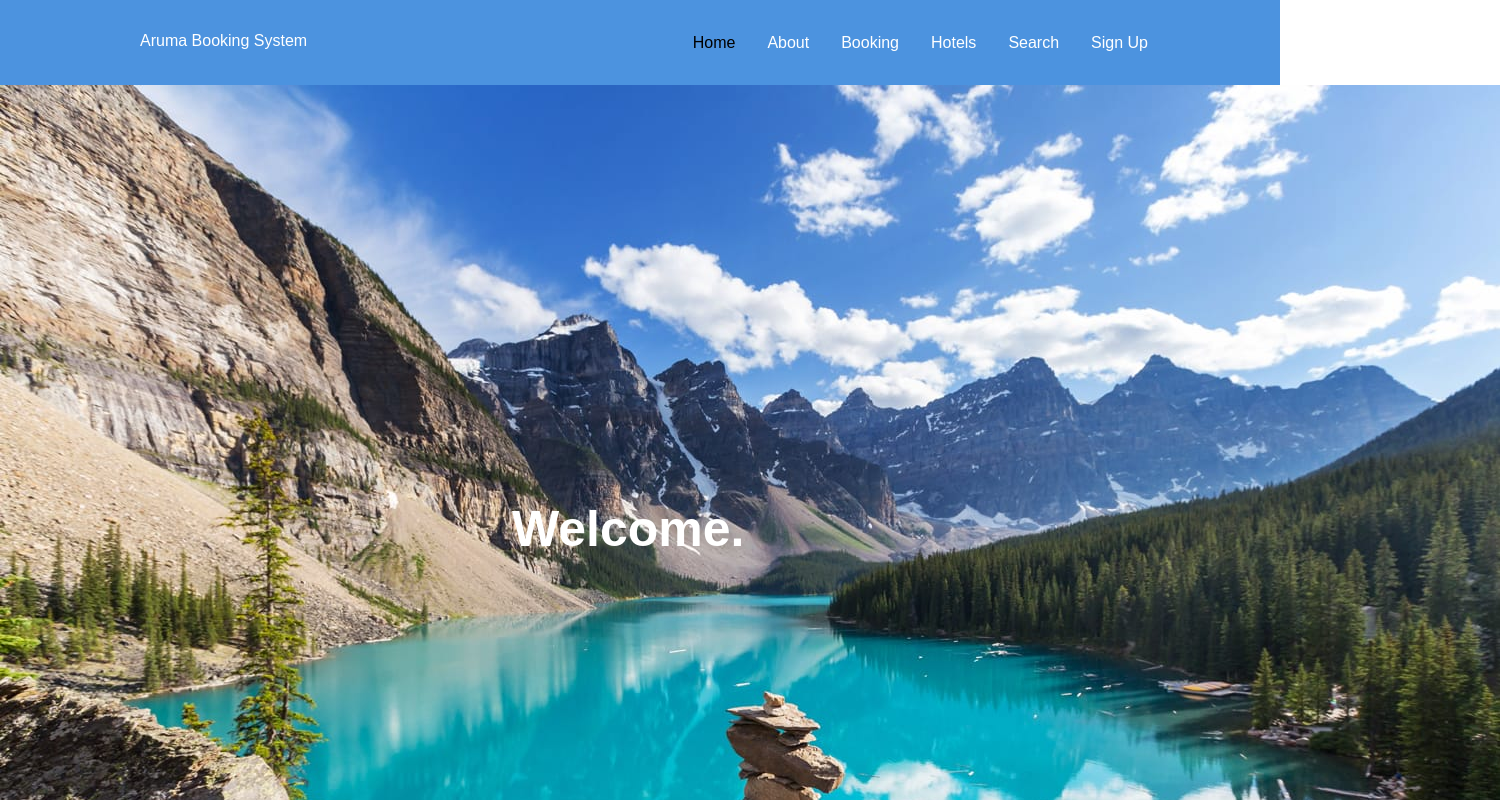
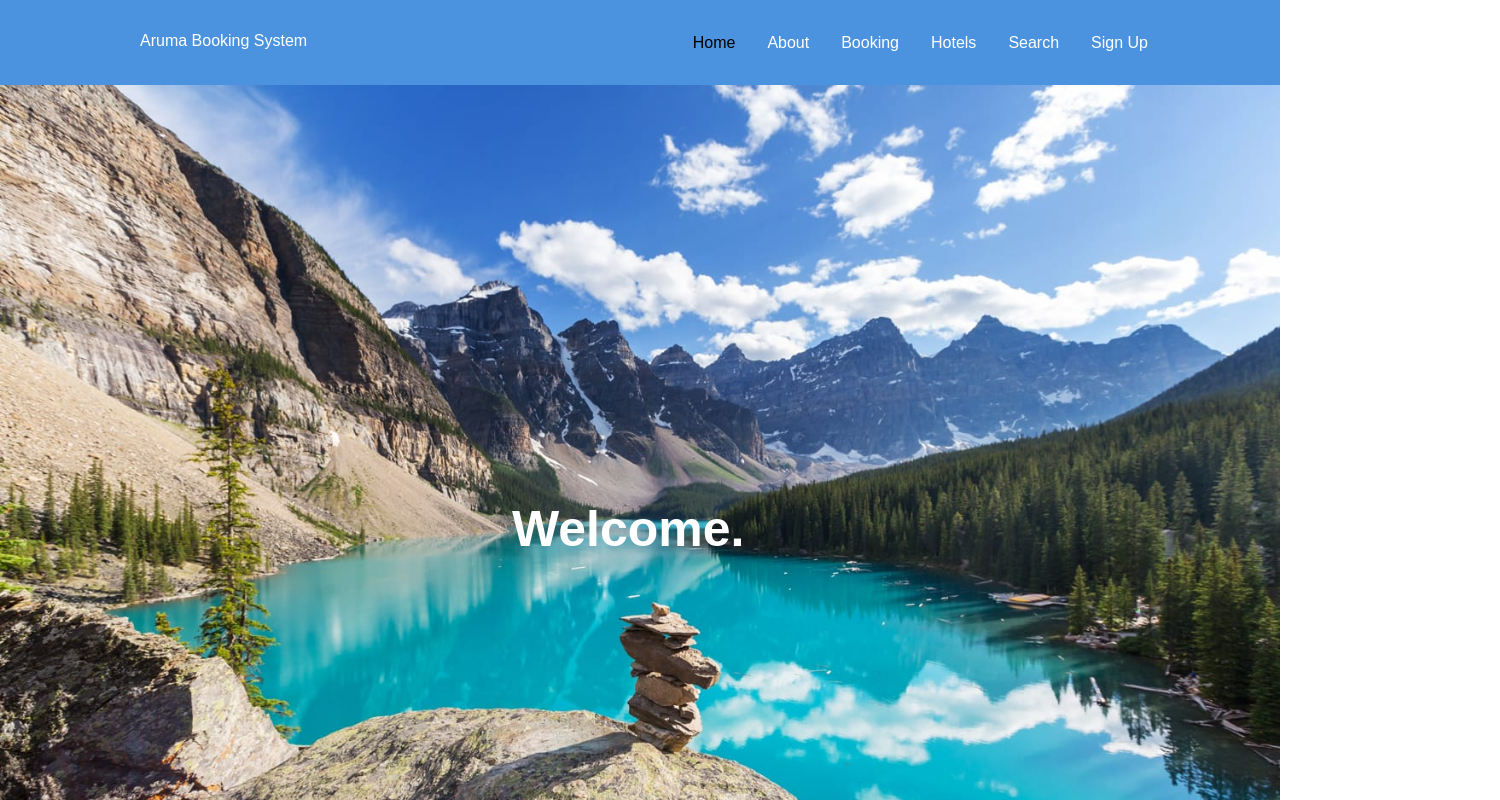
Before and after one commit to Fahmi-IT/CSI2132_Project, a React (Create React App) app: page / in a window 1280 px wide. Shown: the top 800 px of the page, 1500 px wide, since content can reach past the window. Built offline with nearby package versions, Linux system fonts and the light colour scheme.

Commit message:
fixing the button a bit more

```diff
--- a/src/components/pages/index.css
+++ b/src/components/pages/index.css
@@ -3,6 +3,12 @@
   position: absolute;
   align-items: center;
   top: 85px;
+}
+
+.homeImage img {
+  height: auto;
+  width: 100vw;
+  /* max-width: 100vw; */
 }
 
 body {
@@ -29,7 +35,7 @@ body {
   margin-left: 11.8%;
 }
 
-.locText {
+.secondary-title {
   font-size: 36px;
 }
 
--- a/src/components/pages/index.js
+++ b/src/components/pages/index.js
@@ -15,20 +15,23 @@ const Home = () => {
         <img src={banffImg} alt="Banff, Canada"></img>
       </div>
       <h3 class="welcome">Welcome.</h3>
+
       <div class="main-body">
-        <h3 class="locText">Ready for Adventure ?</h3>
+        <h3 class="secondary-title">Ready for Adventure ?</h3>
+
         <div class="row1">
           <img src={loc1} alt="idk" class="locImage"></img>
           <img src={loc2} alt="idk" class="locImage"></img>
           <img src={loc3} alt="idk" class="locImage"></img>
         </div>
+
         <div class="row2">
           <img src={loc4} alt="idk" class="locImage"></img>
           <img src={loc5} alt="idk" class="locImage"></img>
           <img src={loc6} alt="idk" class="locImage"></img>
         </div>
+
         <div class="signUpRedirect">
-          {/* <h3 class="Ready">Ready for Adventure?</h3> */}
           <div class="buttonDiv">
             <btn
               onClick={(event) => (window.location.href = "/search")}
```
